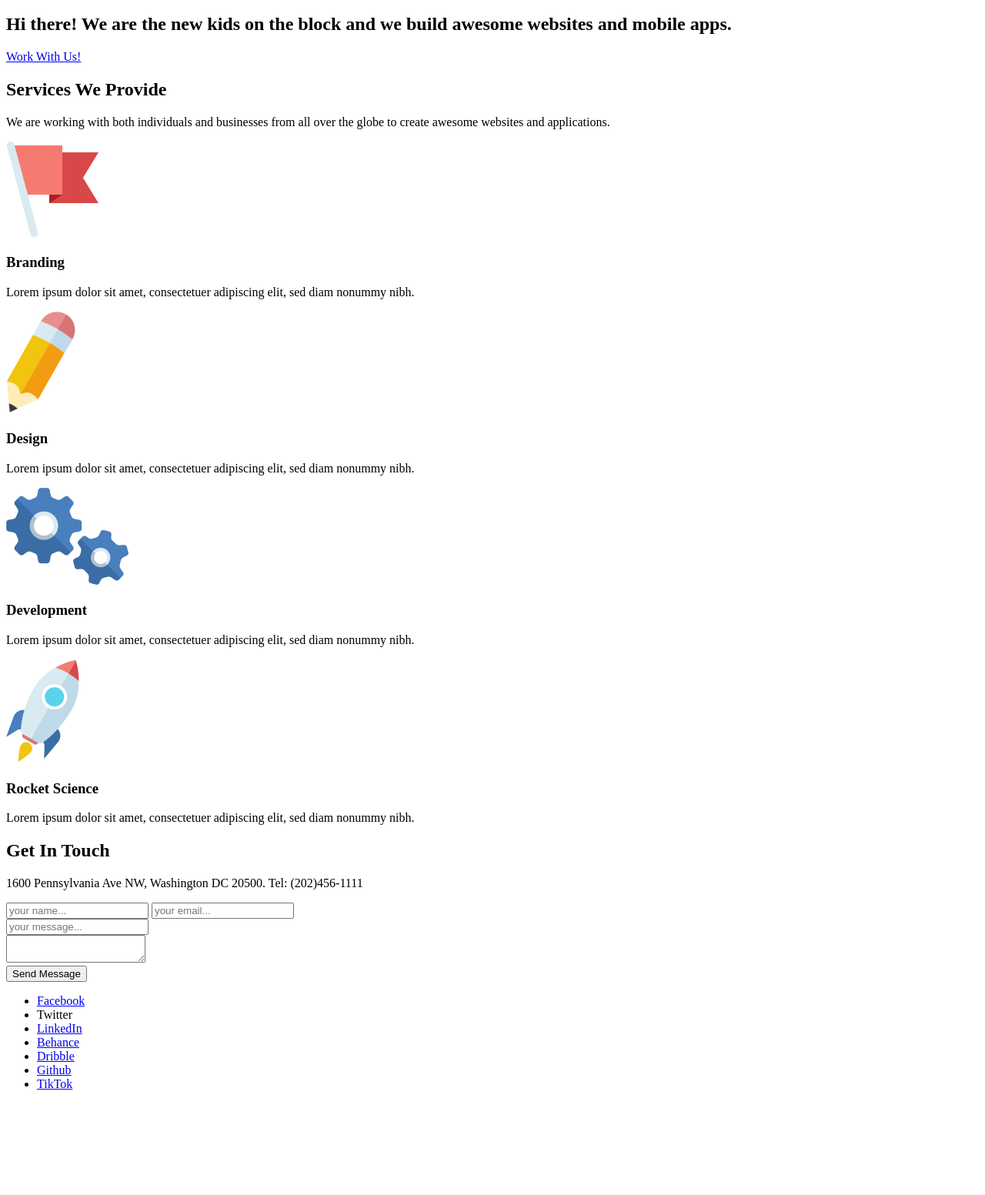
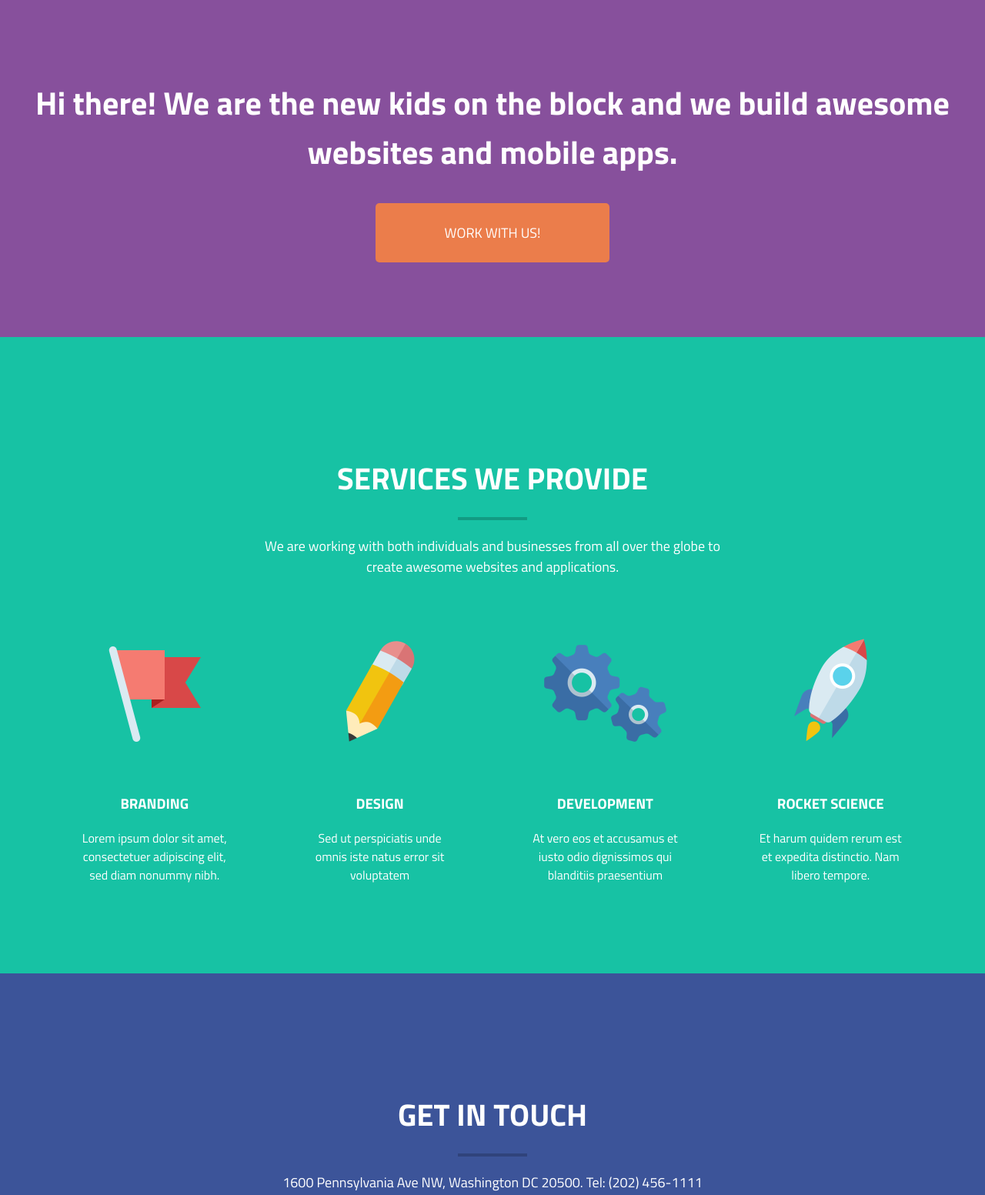
Before and after one commit to mauabe/cuda, a plain HTML site: page index.html in a window 1280 px wide. Shown: the part 157-1710 px from the top of the page at 77% size. Before the commit the page ends 1591 px from the top, so only its background shows below. Drawn offline with Linux system fonts and the light colour scheme.

Commit message:
almost done with css, need to fix form

```diff
--- a/index.html
+++ b/index.html
@@ -5,7 +5,7 @@
   <meta name="viewport" content="width=device-width, initial-scale=1.0">
   <meta http-equiv="X-UA-Compatible" content="ie=edge">
 
-
+  <link rel="stylesheet" type="text/css" href="style.css">
   <link href="https://fonts.googleapis.com/css?family=Titillium+Web:300,400,700,900" rel="stylesheet">
 
   <title>Cuda - Web & Mobile Development and Design</title>
@@ -30,14 +30,14 @@
     <div class="main-header">
       <h1>Hi there! We are the new kids on the block
           and we build awesome websites and mobile apps.</h1>
-      <a href="#" class="large-button">Work With Us!</a>
+      <a href="#" class="large-btn">Work With Us!</a>
     </div>
    </div>
   </section>
 
-  <section id="services-provided" class="">
+  <section id="services" class="">
     <div class="container">
-      <div class="services-title">
+      <div class="title-box">
         <h2>Services We Provide</h2>
         <div class="line"></div>
         <p>We are working with both individuals and businesses from all over the globe
@@ -54,52 +54,52 @@
         <div class="services-item">
           <img src="assets/crayon-icon.png" alt="crayon" class="">
           <h3 class="">Design</h3>
-          <p>Lorem ipsum dolor sit amet,
-              consectetuer adipiscing elit, sed diam nonummy nibh.</p>
+          <p>Sed ut perspiciatis unde
+              omnis iste natus error sit
+              voluptatem</p>
         </div>
 
         <div class="services-item">
           <img src="assets/gears-icon.png" alt="gears" class="">
           <h3 class="">Development</h3>
-          <p>Lorem ipsum dolor sit amet,
-              consectetuer adipiscing elit, sed diam nonummy nibh.</p>
+          <p>At vero eos et accusamus et iusto odio dignissimos qui     blanditiis praesentium</p>
         </div>
 
         <div class="services-item">
           <img src="assets/rocket-icon.png" alt="rocket" class="">
           <h3 class="">Rocket Science</h3>
-          <p>Lorem ipsum dolor sit amet,
-              consectetuer adipiscing elit, sed diam nonummy nibh.</p>
+          <p>Et harum quidem rerum est et expedita distinctio. Nam libero tempore.</p>
         </div>
       </div>
     </div>
  </section>
 
- <section id="contact-form" class="form">
+ <section id="contact" >
     <div class="container">
 
-      <div class="form-title">
+      <div class="title-box">
         <h2>Get In Touch</h2>
         <div class="line"></div>
-        <p>1600 Pennsylvania Ave NW, Washington DC 20500. Tel: (202)456-1111</p>
+        <p>1600 Pennsylvania Ave NW, Washington DC 20500. Tel: (202) 456-1111</p>
       </div>
 
-      <form action="" class="">
+      <div id="contact-form">
+        <form>
           <div class="form-row">
             <input type="text" name="name" placeholder="your name...">
             <input type="email" name="email" placeholder="your email...">
           </div>
           <div class="form-row">
-          <input type="text-area" name="message" placeholder="your message...">
-        </div>
-        <div class="form-row">
-          <textarea type="text-area" name="message" placeholder="your message...">
+            <textarea name="message" placeholder="your message...">
             </textarea>
           </div>
           <div class="form-row">
-            <input type="submit" class="" large-button value="Send Message" placeholder="your message...">
+              <input type="submit" class="large-btn" value="Send Message">
           </div>
         </form>
+      </div>
+
+    </div>
  </section>
 
  <footer id="footer" class="">
--- a/style.css
+++ b/style.css
@@ -1,3 +1,198 @@
-h1, h1, h3, p {
+h1, h1, h3, p, body {
 font-family: 'Titillium Web', sans-serif;
 }
+
+body {
+  margin: 0;
+  padding: 0;
+  font-family: "Titillium Web", san-serif;
+}
+
+h2 {
+  font-size: 40px;
+  font-weight: bold;
+  text-transform: uppercase;
+  margin-bottom: 20px;
+}
+
+.container{
+  max-width: 1240px;
+  margin-left: auto;
+  margin-right: auto;
+}
+
+.large-btn{
+  padding: 25px 90px 25px 90px;
+  border-radius: 5px;
+  margin-bottom: 145px;
+}
+
+.line{
+  width: 90px;
+  height: 4px;
+  background-color: rgba(0, 0, 0, 0.2);
+  margin-left: auto;
+  margin-right: auto;
+  margin-top: 0px;
+  margin-bottom: 20px;
+}
+
+/* SECTION HOME */
+
+#home {
+  background-color: #87509c;
+  min-height: 595px;
+}
+
+header{
+  padding-top: 55px;
+}
+
+nav{
+  float: right;
+}
+
+nav ul li{
+  display: inline-block;
+  padding: 20px;
+  text-transform: uppercase;
+}
+
+nav ul li .active{
+  background-color: #643a79;
+  padding: 9px 17px 9px 17px;
+  border-radius: 5px;
+}
+nav ul li a {
+text-decoration: none;
+color: white;
+}
+
+.main-header{
+  margin-top:160px;
+  text-align: center;
+}
+
+.main-header h1 {
+  color: white;
+  font-size: 42px;
+  font-style: bold;
+  margin-bottom: 60px;
+}
+
+.main-header a{
+  text-decoration: none;
+  color: white;
+  background-color: #eb7d4b;
+  text-transform: uppercase;
+  font-size: 18px;
+}
+
+/* SECTION SERVICES */
+
+
+#services {
+  background-color: #17c2a4;
+  min-height: 745px;
+  color: white;
+}
+
+.title-box{
+  text-align: center;
+  max-width: 610px;
+  margin-left: auto;
+  margin-right: auto;
+  margin-top: 0px;
+  margin-bottom: 80px;
+  padding-top: 120px;
+  color: white;
+}
+
+.title-box p{
+  font-size: 18px;
+}
+
+.services-row{
+  text-align: center;
+}
+
+.services-item{
+  display: inline-table;
+  width: 23.33%;
+  margin-bottom: 100px;
+}
+
+.services-item h3{
+  color: white;
+  font-size: 24;
+  text-transform: uppercase;
+  margin-top: 60px;
+}
+
+.services-item p{
+  font-size: 16px;
+  max-width: 200px;
+  margin-left: auto;
+  margin-right: auto;
+}
+
+/* CONTACT FORM SECTION */
+#contact {
+  background-color: #3c5499;
+  min-height: 820px;
+  color: white;
+}
+
+#contact-form{
+  max-width: 870px;
+  margin-left: auto;
+  margin-right: auto;
+}
+
+input[type="text"], input[type="email"], textarea{
+  color:white;
+  background-color: #273a71;
+  border: none;
+  font-size: 18px;
+  margin: 16px;
+  padding-left: 16px;
+  border-radius: 5px;
+}
+
+input[type="text"]::placeholder, input[type="email"]::placeholder, textarea::placeholder{
+  color:white;
+}
+
+input[type="text"], input[type="email"] {
+  width: 50%;
+  height: 56px;
+}
+
+textarea{
+  height: 200px;
+  width: 100%;
+  padding-top: 24px;
+}
+
+.form-row {
+  display: flex;
+}
+
+input[type="submit"] {
+  text-align: center;
+  background-color: #30bae6;
+  border: none;
+  color: white;
+  font-size: 18px;
+  text-transform: none;
+  margin-left: auto;
+  margin-right: auto;
+}
+
+
+
+nav ul li{
+  display: inline-block;
+  padding: 20px;
+  text-transform: uppercase;
+}
```
Also changed, not shown: colors-fonts.txt. Lines whose indentation alone changed are shown as unchanged.
